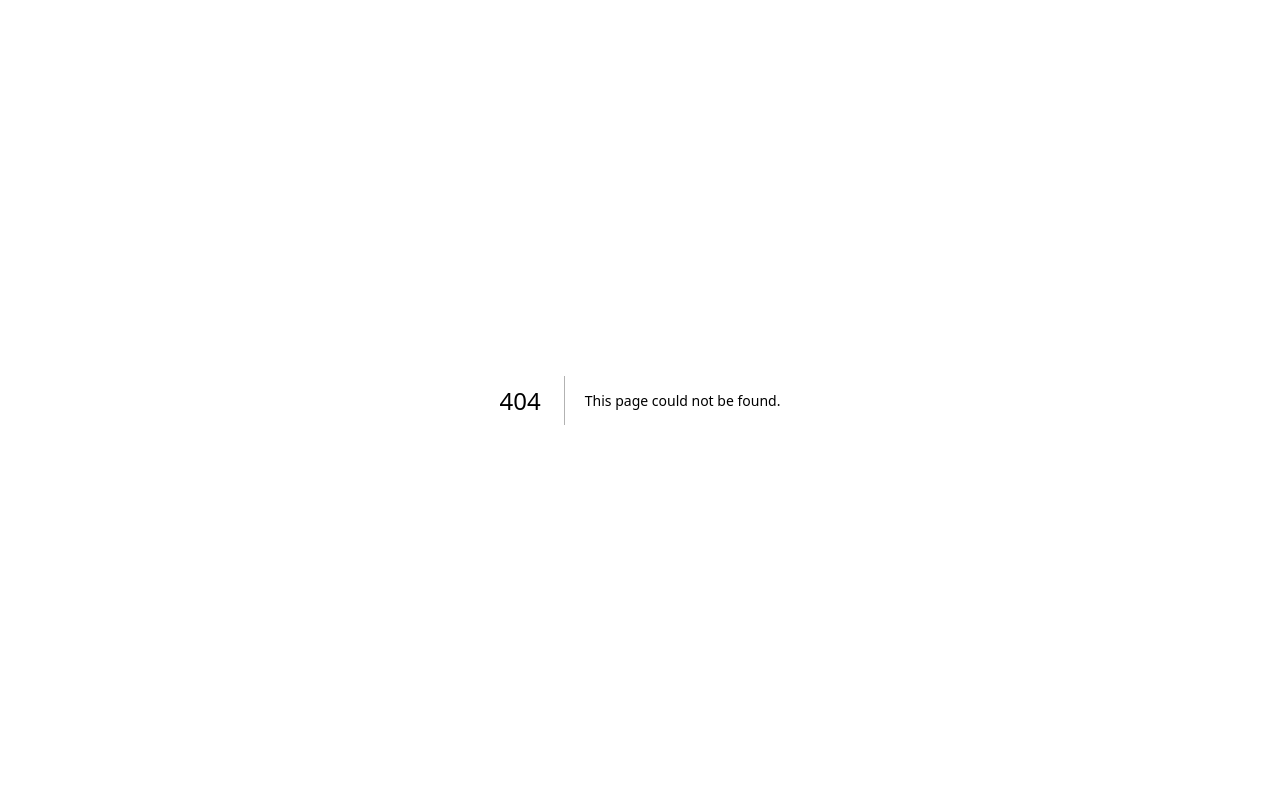
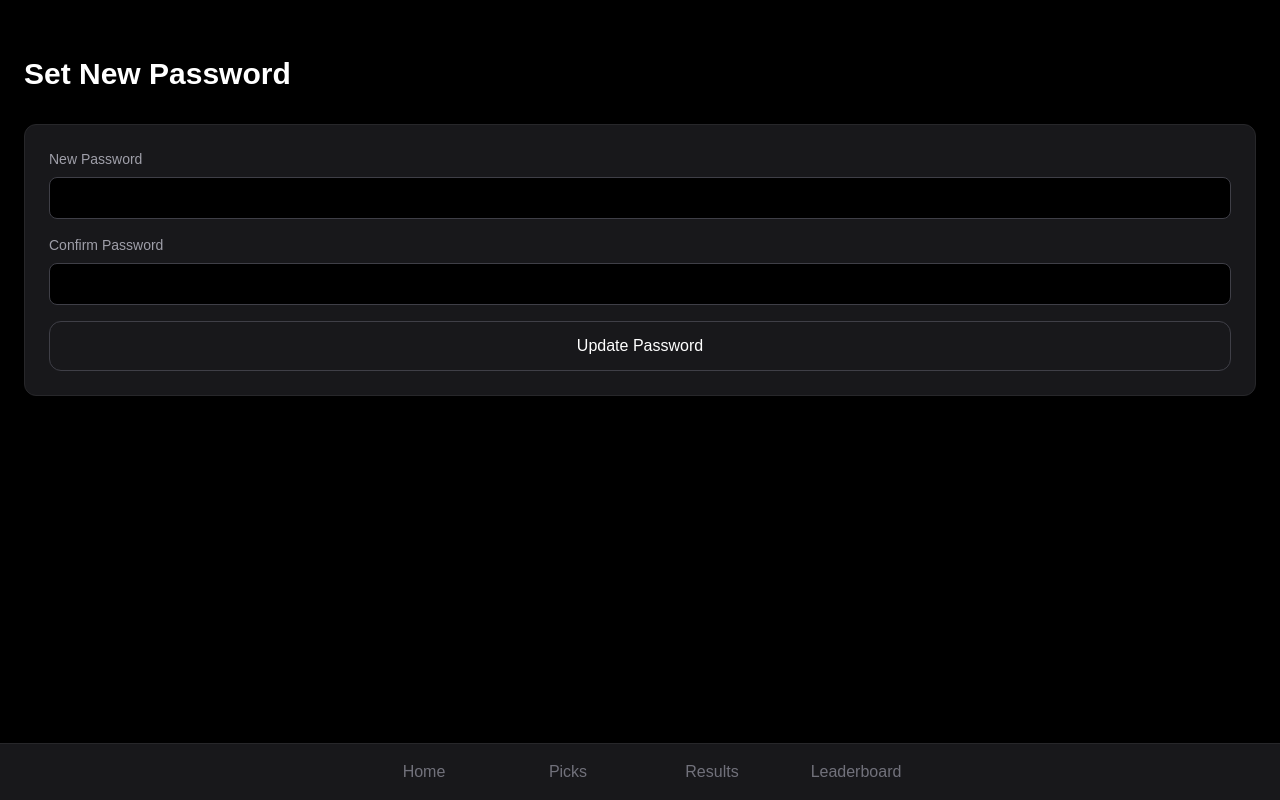
Before and after one commit to markeymarkbeaty/matchpoint, a Next.js app: page /update-password in a window 1280 px wide. Before the commit this address had no page. Built offline with nearby package versions, Linux system fonts and the light colour scheme; no server answers.

Commit message:
Add Supabase update password page

```diff
--- /dev/null
+++ b/app/update-password/page.tsx
@@ -0,0 +1,130 @@
+'use client'
+
+import { useState } from 'react'
+import { useRouter } from 'next/navigation'
+import { supabase } from '../../lib/supabase'
+import BottomNav from '../../components/BottomNav'
+
+export default function UpdatePasswordPage() {
+
+    const router = useRouter()
+
+    const [password, setPassword] = useState('')
+    const [confirmPassword, setConfirmPassword] = useState('')
+    const [loading, setLoading] = useState(false)
+    const [message, setMessage] = useState('')
+
+    async function updatePassword() {
+
+        if (!password || !confirmPassword) {
+            setMessage('Please fill in both fields.')
+            return
+        }
+
+        if (password !== confirmPassword) {
+            setMessage('Passwords do not match.')
+            return
+        }
+
+        if (password.length < 6) {
+            setMessage('Password must be at least 6 characters.')
+            return
+        }
+
+        setLoading(true)
+        setMessage('')
+
+        const { error } = await supabase.auth.updateUser({
+            password: password
+        })
+
+        if (error) {
+            setMessage('Error updating password.')
+        } else {
+            setMessage('Password updated successfully.')
+            setTimeout(() => {
+                router.push('/home')
+            }, 1500)
+        }
+
+        setLoading(false)
+    }
+
+    return (
+
+        <div className="min-h-screen bg-black text-white px-6 pt-14 pb-32">
+
+            <h1 className="text-3xl font-semibold mb-8">
+                Set New Password
+            </h1>
+
+            <div className="bg-zinc-900 border border-zinc-800 rounded-xl p-6 space-y-4">
+
+                <div>
+
+                    <label className="text-sm text-zinc-400 mb-2 block">
+                        New Password
+                    </label>
+
+                    <input
+                        type="password"
+                        value={password}
+                        onChange={(e) => setPassword(e.target.value)}
+                        className="
+                        w-full bg-black border border-zinc-700
+                        rounded-lg px-3 py-2 text-white
+                        focus:outline-none
+                        focus:border-green-400
+                        "
+                    />
+
+                </div>
+
+                <div>
+
+                    <label className="text-sm text-zinc-400 mb-2 block">
+                        Confirm Password
+                    </label>
+
+                    <input
+                        type="password"
+                        value={confirmPassword}
+                        onChange={(e) => setConfirmPassword(e.target.value)}
+                        className="
+                        w-full bg-black border border-zinc-700
+                        rounded-lg px-3 py-2 text-white
+                        focus:outline-none
+                        focus:border-green-400
+                        "
+                    />
+
+                </div>
+
+                <button
+                    onClick={updatePassword}
+                    disabled={loading}
+                    className="
+                    w-full py-3 rounded-xl border border-zinc-700
+                    hover:border-green-400
+                    hover:shadow-[0_0_12px_rgba(74,222,128,0.6)]
+                    transition
+                    "
+                >
+                    {loading ? 'Updating...' : 'Update Password'}
+                </button>
+
+                {message && (
+                    <div className="text-sm text-zinc-400">
+                        {message}
+                    </div>
+                )}
+
+            </div>
+
+            <BottomNav />
+
+        </div>
+
+    )
+
+}
```
